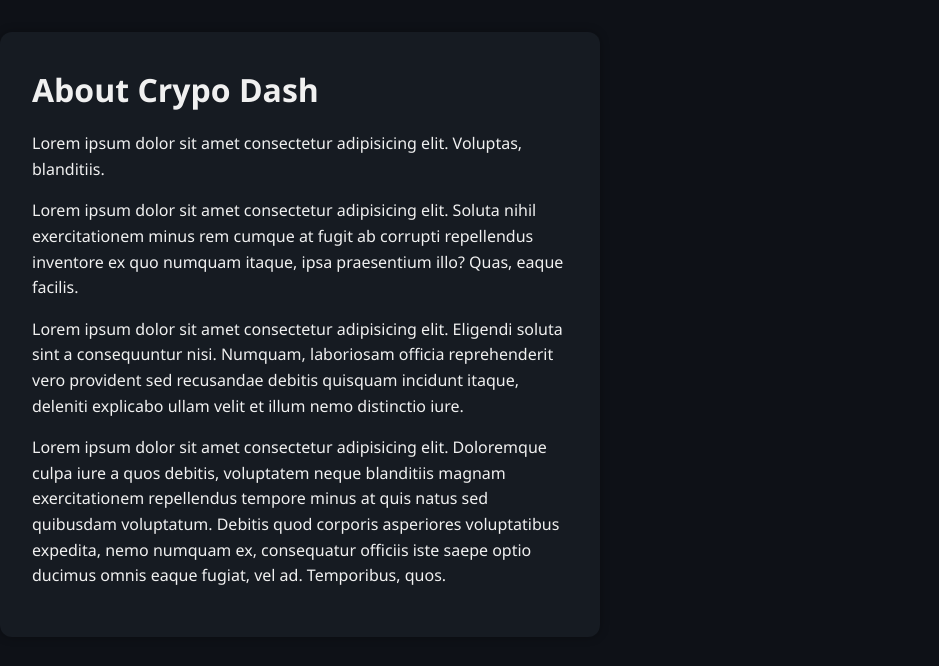
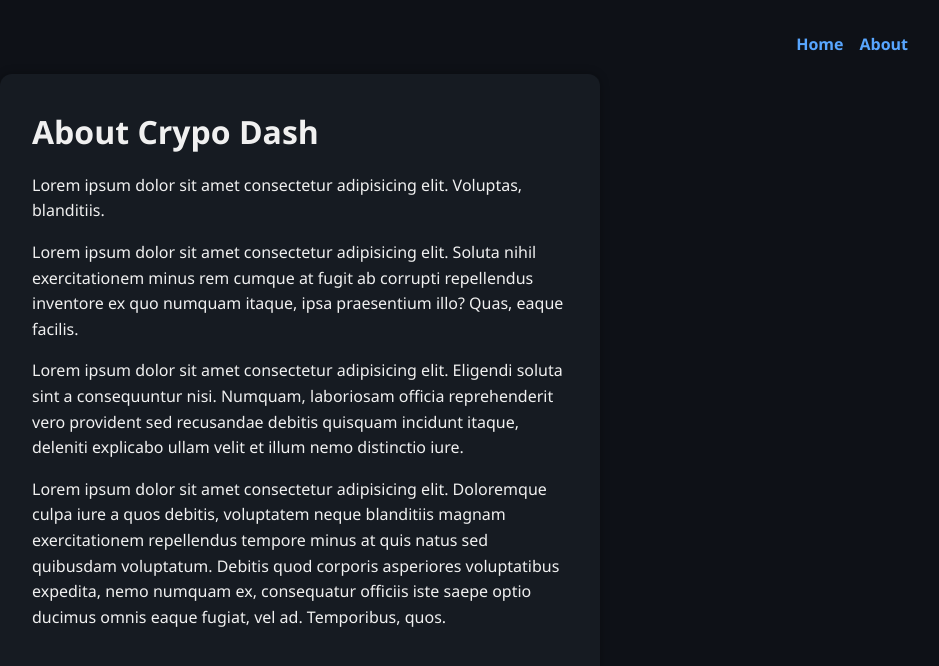
Before and after one commit to Maz-hub/Crypto-Dash, a React (Vite) app: page /about in a window 1280 px wide. Shown: the top 666 px of the page, without its empty margins (340-1279 px from the left). Built offline with nearby package versions, Linux system fonts and the light colour scheme; no server answers.

Commit message:
Add Header component for navigation with Link and integrate it into App component

```diff
--- a/src/App.jsx
+++ b/src/App.jsx
@@ -2,6 +2,7 @@ import { useState, useEffect } from "react";
 import { Routes, Route } from "react-router";
 import HomePage from "./pages/home";
 import AboutPage from "./pages/about";
+import Header from "./components/Header";
 
 // Base URL of the CoinGecko API endpoint we're using
 // This specific endpoint returns data for multiple coins (prices, market cap, etc.)
@@ -90,6 +91,8 @@ const App = () => {
   }, [limit]); // ← Empty dependency array = run only once when component mounts
 
   return (
+    <>
+    <Header />
       <Routes>
         <Route
           path="/"
@@ -109,6 +112,7 @@ const App = () => {
         />
         <Route path="about" element={<AboutPage />}></Route>
       </Routes>
+    </>
   );
 };
 
--- /dev/null
+++ b/src/components/Header.jsx
@@ -0,0 +1,12 @@
+import { Link } from "react-router";
+
+const Header = () => {
+  return (
+    <div className="top-nav">
+      <Link to="/">Home</Link>
+      <Link to="/about">About</Link>
+    </div>
+  );
+};
+
+export default Header;
```
Lines whose indentation alone changed are shown as unchanged.
